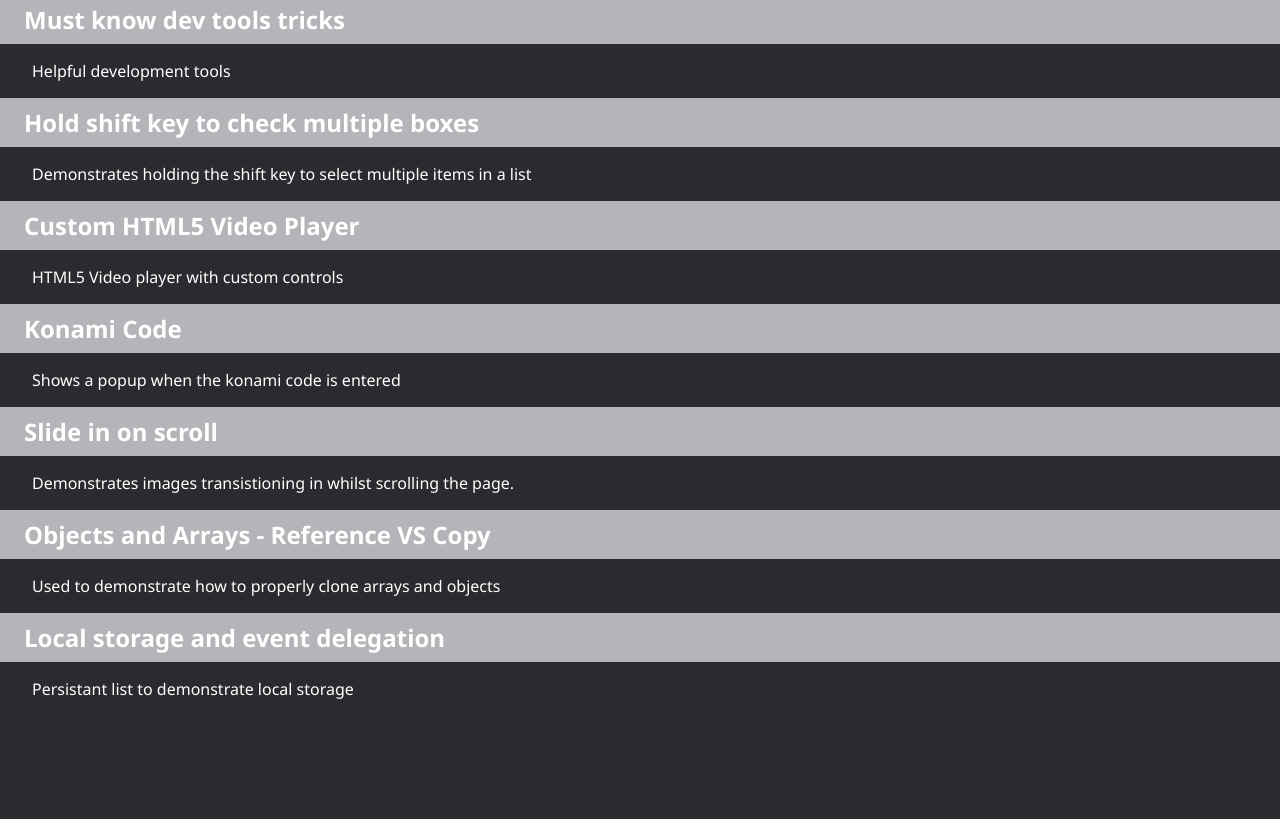
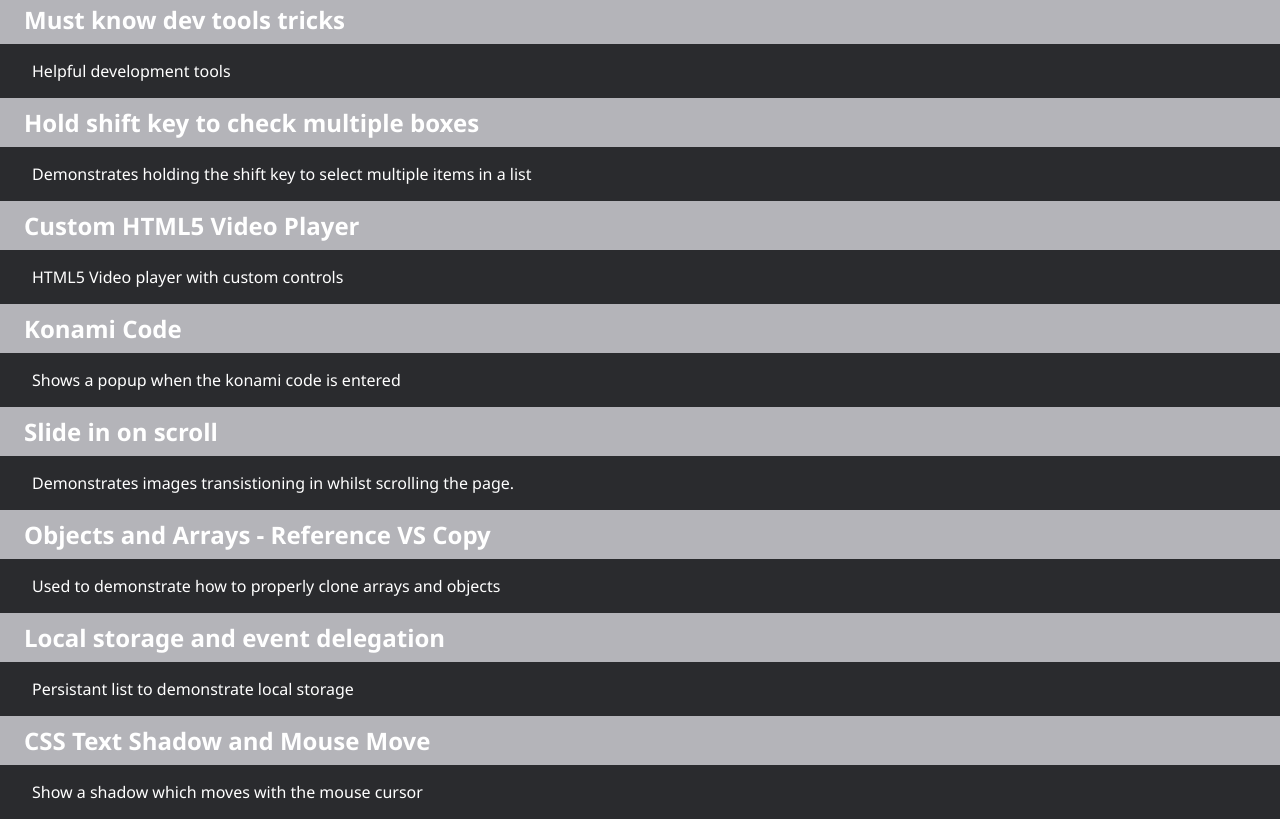
Before and after one commit to chaddoncooper/Javascript30, a plain HTML site: page index.html in a window 1280 px wide. Shown: the part 947-1766 px from the top of the page. Before the commit the page ends 1663 px from the top, so only its background shows below. Drawn offline with Linux system fonts and the light colour scheme.

Commit message:
Added mouse move exercise to index page

```diff
--- a/index.html
+++ b/index.html
@@ -77,6 +77,7 @@
             { title: 'Slide in on scroll', description: 'Demonstrates images transistioning in whilst scrolling the page.', link: '13. Slide in on scroll/', },
             { title: 'Objects and Arrays - Reference VS Copy', description: 'Used to demonstrate how to properly clone arrays and objects', link: '14. Objects and Arrays - Reference VS Copy/', },
             { title: 'Local storage and event delegation', description: 'Persistant list to demonstrate local storage', link: '15. LocalStorage and Event Delegation/', },
+            { title: 'CSS Text Shadow and Mouse Move', description: 'Show a shadow which moves with the mouse cursor', link: '16. CSS Text Shadow Mouse Move Effect/', },
         ];
 
         document.querySelector('#exercises').innerHTML = exercises.map(exercise => {
```
